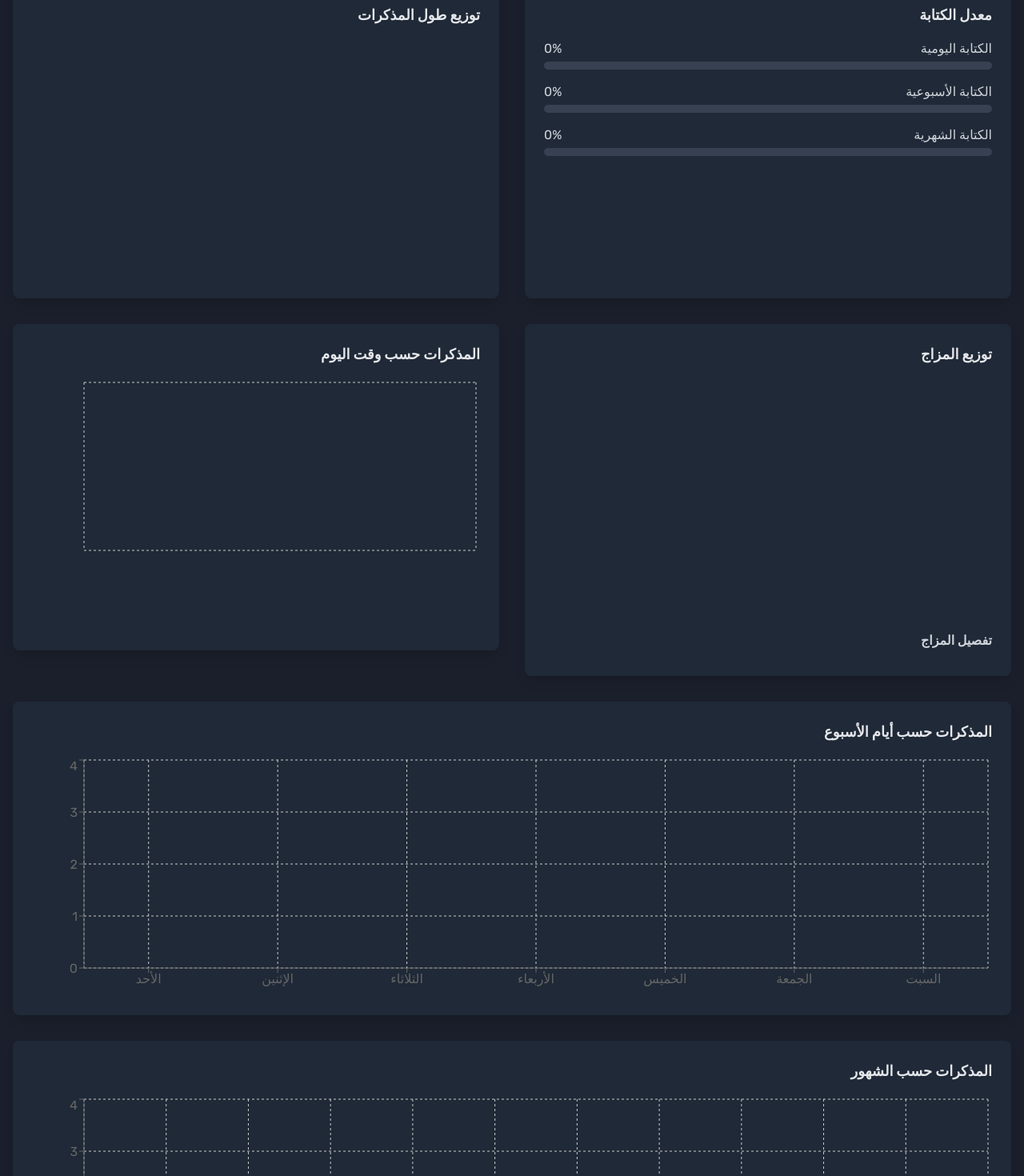
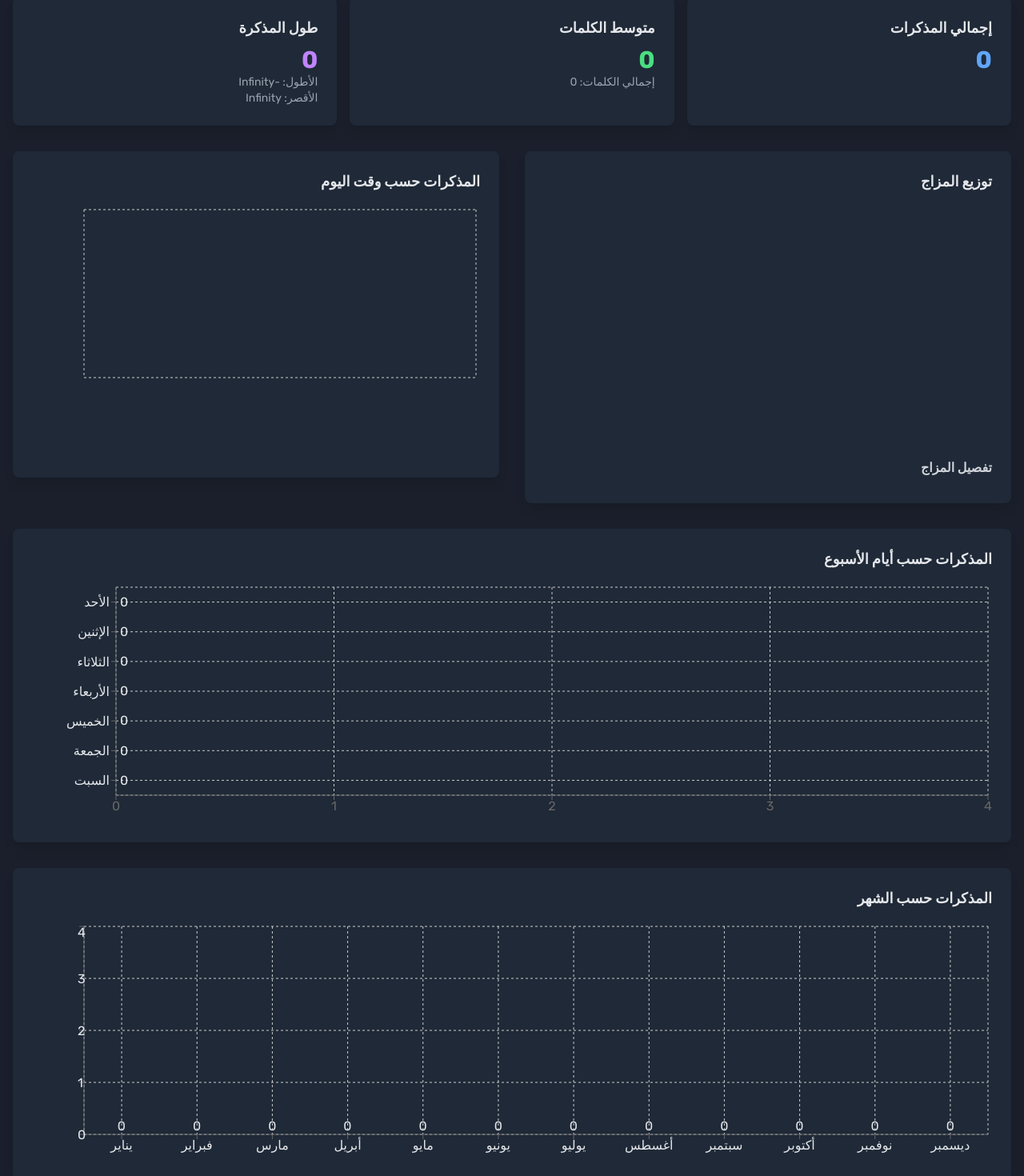
Before and after one commit to Mo3bassia/journal-react-app, a React (Vite) app: page /statistics in a window 1280 px wide. Shown: the part 840-2310 px from the top of the page at 80% size. Built offline with nearby package versions, Linux system fonts and the light colour scheme.

Commit message:
add some edits in Statistics page

```diff
--- a/dev-dist/sw.js
+++ b/dev-dist/sw.js
@@ -85,7 +85,7 @@ define(['./workbox-8cfb3eb5'], (function (workbox) { 'use strict';
     "revision": "3ca0b8505b4bec776b69afdba2768812"
   }, {
     "url": "index.html",
-    "revision": "0.3ka9o6vbkbo"
+    "revision": "0.3rnhksoohi"
   }], {});
   workbox.cleanupOutdatedCaches();
   workbox.registerRoute(new workbox.NavigationRoute(workbox.createHandlerBoundToURL("index.html"), {
--- a/src/components/Navbar.jsx
+++ b/src/components/Navbar.jsx
@@ -7,7 +7,7 @@ function Navbar({ setLanguage, lang, setIsDark }) {
   const [isMenuOpen, setIsMenuOpen] = useState(false);
 
   return (
-    <nav className="py-4 bg-white text-gray-900 dark:bg-[#232936] border-b border-gray-200 dark:border-gray-700 dark:text-white sticky top-0 z-50">
+    <nav className="py-6 bg-white text-gray-900 dark:bg-[#232936] border-b border-gray-200 dark:border-gray-700 dark:text-white sticky top-0 z-50">
       <div className="container mx-auto flex justify-between items-center px-4">
         <h1 className="text-2xl sm:text-3xl md:text-4xl lg:text-5xl font-extrabold leading-tight tracking-tight">
           <Link to="/" className="hover:opacity-80 transition-opacity flex items-center gap-2">
--- a/src/pages/Statistics.jsx
+++ b/src/pages/Statistics.jsx
@@ -1,4 +1,4 @@
-import React, { useEffect } from "react";
+import  { useEffect } from "react";
 import {
   BarChart,
   Bar,
@@ -306,7 +306,8 @@ function Statistics({ notes, lang, isDark, setSelected }) {
   const moodData = notes.reduce((acc, note) => {
     const mood = lang === "en" ? note.moodEn : note.moodAr;
     const emoji = note.emoji;
-    const key = `${emoji} ${mood}`;
+    const moodText = mood ? mood : (lang === "en" ? "Unknown" : "غير معروف");
+    const key = `${emoji} ${moodText}`;
     acc[key] = (acc[key] || 0) + 1;
     return acc;
   }, {});
@@ -337,7 +338,9 @@ function Statistics({ notes, lang, isDark, setSelected }) {
 
   // Calculate categories distribution
   const categoriesCount = notes.reduce((acc, note) => {
-    acc[note.category] = (acc[note.category] || 0) + 1;
+    const category = note.category ? note.category.trim() : '';
+    const categoryName = category === '' ? (lang === 'en' ? 'Unknown' : 'غير معروف') : category;
+    acc[categoryName] = (acc[categoryName] || 0) + 1;
     return acc;
   }, {});
 
@@ -357,8 +360,61 @@ function Statistics({ notes, lang, isDark, setSelected }) {
 
   // Calculate notes status statistics
   const pinnedNotes = notes.filter(note => note.pinned).length;
-  const editedNotes = notes.filter(note => note.lastEditDate !== '').length;
+  const editedNotes = notes.filter(note => note.lastEditDate).length;
   const scheduledNotes = notes.filter(note => note.addedLater).length;
+
+  // Calculate category-mood relationship
+  const categoryMoodRelation = notes.reduce((acc, note) => {
+    const category = note.category ? note.category.trim() : (lang === 'en' ? 'Unknown' : 'غير معروف');
+    const mood = lang === "en" ? note.moodEn : note.moodAr;
+    const moodText = mood ? mood : (lang === "en" ? "Unknown" : "غير معروف");
+    const key = `${category}-${moodText}`;
+
+    if (!acc[key]) {
+      acc[key] = {
+        category,
+        mood: moodText,
+        emoji: note.emoji || '😐',
+        count: 0
+      };
+    }
+
+    acc[key].count++;
+    return acc;
+  }, {});
+
+  // Convert to array and group by category
+  const categoryMoodAnalysis = Object.values(categoryMoodRelation)
+    .reduce((acc, { category, mood, emoji, count }) => {
+      if (!acc[category]) {
+        acc[category] = {
+          category,
+          totalNotes: 0,
+          moods: []
+        };
+      }
+
+      acc[category].totalNotes += count;
+      acc[category].moods.push({
+        mood,
+        emoji,
+        count
+      });
+
+      return acc;
+    }, {});
+
+  // Calculate percentages and sort
+  const sortedAnalysis = Object.values(categoryMoodAnalysis)
+    .map(cat => ({
+      ...cat,
+      moods: cat.moods.map(mood => ({
+        ...mood,
+        percentage: ((mood.count / cat.totalNotes) * 100).toFixed(1)
+      }))
+      .sort((a, b) => b.count - a.count)
+    }))
+    .sort((a, b) => b.totalNotes - a.totalNotes);
 
   return (
     <div className="container opacity-0 animate-fade-in-up mx-auto px-4 py-8 animate-fade-in">
@@ -368,7 +424,7 @@ function Statistics({ notes, lang, isDark, setSelected }) {
           <h3 className="text-lg font-semibold mb-2 text-gray-800 dark:text-gray-200 text-right">
             {lang === "en" ? "Most Active Day" : "أكثر يوم نشاطاً"}
           </h3>
-          <div className="text-xl text-gray-700 dark:text-gray-300 text-right">
+          <div className="text-xl font-bold text-purple-600 dark:text-purple-400 text-right">
             {formatDate(mostActiveDateParts, lang)}
             <div className="text-sm text-gray-600 dark:text-gray-400 mt-1">
               {dayNames[lang][mostActiveDateParts?.day || 0]}
@@ -383,7 +439,7 @@ function Statistics({ notes, lang, isDark, setSelected }) {
           <h3 className="text-lg font-semibold mb-2 text-gray-800 dark:text-gray-200 text-right">
             {lang === "en" ? "Most Active Time" : "أكثر وقت نشاطاً"}
           </h3>
-          <div className="text-xl text-gray-700 dark:text-gray-300 text-right">
+          <div className="text-xl font-bold text-orang-600 dark:text-orange-400 text-right">
             {lang === "en" ? mostProductiveTime.name : mostProductiveTime.name}
             <div className="text-sm text-gray-600 dark:text-gray-400 mt-1">
               {mostProductiveTime.count} {lang === "en" ? "notes" : "مذكرة"}
@@ -395,7 +451,7 @@ function Statistics({ notes, lang, isDark, setSelected }) {
           <h3 className="text-lg font-semibold mb-2 text-gray-800 dark:text-gray-200 text-right">
             {lang === "en" ? "Writing Streak" : "أيام الكتابة المتتالية"}
           </h3>
-          <div className="text-xl text-gray-700 dark:text-gray-300 text-right">
+          <div className="text-xl font-bold text-pink-600 dark:text-pink-400 text-right">
             {currentStreak} {lang === "en" ? "days" : "يوم"}
             <div className="text-sm text-gray-600 dark:text-gray-400 mt-1">
               {lang === "en" ? "Current streak" : "التتابع الحالي"}
@@ -440,7 +496,7 @@ function Statistics({ notes, lang, isDark, setSelected }) {
       </div>
 
       {/* Notes Status */}
-      <div className="grid grid-cols-1 md:grid-cols-3 gap-4 mb-8">
+      <div className="grid grid-cols-1 md:grid-cols-2 gap-4 mb-8">
         <div className="bg-white dark:bg-gray-800 rounded-lg p-6 shadow-lg">
           <h3 className="text-lg font-semibold mb-4 text-gray-800 dark:text-gray-200 text-right">
             {lang === "en" ? "Notes Status" : "حالة المذكرات"}
@@ -466,90 +522,63 @@ function Statistics({ notes, lang, isDark, setSelected }) {
             </div>
           </div>
         </div>
-      </div>
 
-      {/* Writing Frequency and Note Length */}
-      <div className="grid grid-cols-1 md:grid-cols-2 gap-8 mb-8">
-        {/* Writing Frequency */}
+        {/* Mood Distribution */}
         <div className="bg-white dark:bg-gray-800 rounded-lg p-6 shadow-lg">
-          <h3 className="text-lg font-semibold mb-4 text-gray-800 dark:text-gray-200">
-            {lang === "en" ? "Writing Frequency" : "معدل الكتابة"}
+          <h3 className="text-lg font-semibold mb-4 text-gray-800 dark:text-gray-200 text-right">
+            {lang === "en" ? "Most Used Moods" : "المشاعر الأكثر استخداماً"}
           </h3>
           <div className="space-y-4">
-            <div>
-              <div className="flex justify-between mb-1">
-                <span className="text-gray-700 dark:text-gray-300">
-                  {lang === "en" ? "Daily Writing" : "الكتابة اليومية"}
+            {moodChartData.slice(0, 5).map(mood => (
+              <div key={mood.name} className="flex justify-between items-center">
+                <div className="flex items-center gap-2">
+                  <span className="text-gray-600 dark:text-gray-400">
+                    {mood.name}
                   </span>
-                <span className="text-gray-700 dark:text-gray-300">{writingFrequency.daily}%</span>
                 </div>
-              <div className="w-full bg-gray-200 rounded-full h-2.5 dark:bg-gray-700">
-                <div
-                  className="bg-blue-600 h-2.5 rounded-full"
-                  style={{ width: `${writingFrequency.daily}%` }}
-                ></div>
+                <div className="flex items-center gap-2">
+                  <span className="text-gray-400">({mood.percentage}%)</span>
+                  <span className="bg-blue-500 dark:bg-blue-600 text-white px-2 py-1 rounded-md">
+                    {mood.value}
+                  </span>
                 </div>
               </div>
-            <div>
-              <div className="flex justify-between mb-1">
-                <span className="text-gray-700 dark:text-gray-300">
-                  {lang === "en" ? "Weekly Writing" : "الكتابة الأسبوعية"}
-                </span>
-                <span className="text-gray-700 dark:text-gray-300">{writingFrequency.weekly}%</span>
-              </div>
-              <div className="w-full bg-gray-200 rounded-full h-2.5 dark:bg-gray-700">
-                <div
-                  className="bg-green-600 h-2.5 rounded-full"
-                  style={{ width: `${Math.min(writingFrequency.weekly, 100)}%` }}
-                ></div>
-              </div>
-            </div>
-            <div>
-              <div className="flex justify-between mb-1">
-                <span className="text-gray-700 dark:text-gray-300">
-                  {lang === "en" ? "Monthly Writing" : "الكتابة الشهرية"}
-                </span>
-                <span className="text-gray-700 dark:text-gray-300">{writingFrequency.monthly}%</span>
-              </div>
-              <div className="w-full bg-gray-200 rounded-full h-2.5 dark:bg-gray-700">
-                <div
-                  className="bg-purple-600 h-2.5 rounded-full"
-                  style={{ width: `${Math.min(writingFrequency.monthly, 100)}%` }}
-                ></div>
-              </div>
+            ))}
           </div>
         </div>
       </div>
 
-        {/* Note Length Distribution */}
+      {/* Most Productive Time */}
+      <div className="grid grid-cols-1 md:grid-cols-3 gap-4 mb-8">
         <div className="bg-white dark:bg-gray-800 rounded-lg p-6 shadow-lg">
-          <h3 className="text-lg font-semibold mb-4 text-gray-800 dark:text-gray-200">
-            {lang === "en" ? "Note Length Distribution" : "توزيع طول المذكرات"}
+          <h3 className="text-lg font-semibold mb-2 text-gray-800 dark:text-gray-200">
+            {lang === "en" ? "Total Notes" : "إجمالي المذكرات"}
           </h3>
-          <div className="h-[300px] dir-ltr" style={{ direction: 'ltr' }}>
-            <ResponsiveContainer width="100%" height="100%">
-              <PieChart>
-                <Pie
-                  data={noteLengthDistribution}
-                  cx="50%"
-                  cy="50%"
-                  outerRadius={80}
-                  fill="#8884d8"
-                  dataKey="value"
-                  label={({ name, value, percent }) =>
-                    `${name} (${value}, ${(percent * 100).toFixed(1)}%)`
-                  }
-                >
-                  {noteLengthDistribution.map((entry, index) => (
-                    <Cell
-                      key={`cell-${index}`}
-                      fill={['#3b82f6', '#10b981', '#8b5cf6'][index]}
-                    />
-                  ))}
-                </Pie>
-                <Tooltip />
-              </PieChart>
-            </ResponsiveContainer>
+          <p className="text-3xl font-bold text-blue-600 dark:text-blue-400">
+            {totalNotes}
+          </p>
+        </div>
+        <div className="bg-white dark:bg-gray-800 rounded-lg p-6 shadow-lg">
+          <h3 className="text-lg font-semibold mb-2 text-gray-800 dark:text-gray-200">
+            {lang === "en" ? "Average Words" : "متوسط الكلمات"}
+          </h3>
+          <p className="text-3xl font-bold text-green-600 dark:text-green-400">
+            {averageWords}
+          </p>
+          <p className="text-sm text-gray-600 dark:text-gray-400">
+            {lang === "en" ? "Total Words: " : "إجمالي الكلمات: "}{totalWords}
+          </p>
+        </div>
+        <div className="bg-white dark:bg-gray-800 rounded-lg p-6 shadow-lg">
+          <h3 className="text-lg font-semibold mb-2 text-gray-800 dark:text-gray-200">
+            {lang === "en" ? "Note Length" : "طول المذكرة"}
+          </h3>
+          <p className="text-3xl font-bold text-purple-600 dark:text-purple-400">
+            {averageLength}
+          </p>
+          <div className="text-sm text-gray-600 dark:text-gray-400">
+            <p>{lang === "en" ? "Longest: " : "الأطول: "}{longestNote}</p>
+            <p>{lang === "en" ? "Shortest: " : "الأقصر: "}{shortestNote}</p>
           </div>
         </div>
       </div>
@@ -590,12 +619,12 @@ function Statistics({ notes, lang, isDark, setSelected }) {
               {lang === "en" ? "Mood Breakdown" : "تفصيل المزاج"}
             </h4>
             <div className="space-y-2">
-              {moodChartData.map((mood, index) => (
-                <div key={index} className="flex justify-between items-center">
-                  <span className="text-gray-600 dark:text-gray-400">{mood.name}</span>
+              {moodChartData.map((mood, index) =>
+                  {return <div key={index} className="flex justify-between items-center">
+                    <span className="text-gray-600 dark:text-gray-400">{mood.name || "غير معروف"}</span>
                     <span className="text-gray-600 dark:text-gray-400">{mood.value} ({mood.percentage}%)</span>
-                </div>
-              ))}
+                  </div>}
+                )}
             </div>
           </div>
         </div>
@@ -654,36 +683,75 @@ function Statistics({ notes, lang, isDark, setSelected }) {
         </h3>
         <div style={{ direction: 'ltr' }}>
           <ResponsiveContainer width="100%" height={300}>
-            <BarChart data={dayChartData}>
+            <BarChart data={dayChartData} layout="vertical">
               <CartesianGrid strokeDasharray="3 3" />
-              <XAxis dataKey="name" />
-              <YAxis />
-              <Tooltip />
-              <Bar dataKey="count" fill="#0088FE" />
+              <XAxis type="number" />
+              <YAxis
+                dataKey="name"
+                type="category"
+                width={100}
+                tick={{ fill: isDark ? '#e5e7eb' : '#374151' }}
+              />
+              <Tooltip
+                contentStyle={{
+                  backgroundColor: isDark ? '#1f2937' : '#ffffff',
+                  border: 'none',
+                  borderRadius: '0.5rem',
+                  color: isDark ? '#e5e7eb' : '#374151'
+                }}
+              />
+              <Bar
+                dataKey="count"
+                fill={isDark ? '#3b82f6' : '#2563eb'}
+                radius={[0, 4, 4, 0]}
+              >
+                <LabelList
+                  dataKey="count"
+                  position="right"
+                  fill={isDark ? '#e5e7eb' : '#374151'}
+                />
+              </Bar>
             </BarChart>
           </ResponsiveContainer>
         </div>
       </div>
 
-      {/* Notes by Month */}
-      <div className="bg-white dark:bg-gray-800 rounded-lg p-6 shadow-lg">
-        <h3 className="text-lg font-semibold mb-4 text-gray-800 dark:text-gray-200">
-          {lang === "en" ? "Notes by Month" : "المذكرات حسب الشهور"}
+      {/* Monthly Distribution */}
+      <div className="bg-white dark:bg-gray-800 rounded-lg p-6 shadow-lg mb-8">
+        <h3 className="text-lg font-semibold mb-4 text-gray-800 dark:text-gray-200 text-right">
+          {lang === "en" ? "Notes by Month" : "المذكرات حسب الشهر"}
         </h3>
-        <div style={{ direction: 'ltr' }}>
-          <ResponsiveContainer width="100%" height={300}>
-            <LineChart data={monthChartData}>
+        <div className="h-[300px]">
+          <ResponsiveContainer width="100%" height="100%">
+            <BarChart data={monthChartData}>
               <CartesianGrid strokeDasharray="3 3" />
-              <XAxis dataKey="name" />
-              <YAxis />
-              <Tooltip />
-              <Line
-                type="monotone"
+              <XAxis
+                dataKey="name"
+                tick={{ fill: isDark ? '#e5e7eb' : '#374151' }}
+              />
+              <YAxis
+                tick={{ fill: isDark ? '#e5e7eb' : '#374151' }}
+              />
+              <Tooltip
+                contentStyle={{
+                  backgroundColor: isDark ? '#1f2937' : '#ffffff',
+                  border: 'none',
+                  borderRadius: '0.5rem',
+                  color: isDark ? '#e5e7eb' : '#374151'
+                }}
+              />
+              <Bar
                 dataKey="count"
-                stroke="#00C49F"
-                strokeWidth={2}
+                fill={isDark ? '#3b82f6' : '#2563eb'}
+                radius={[4, 4, 0, 0]}
+              >
+                <LabelList
+                  dataKey="count"
+                  position="top"
+                  fill={isDark ? '#e5e7eb' : '#374151'}
                 />
-            </LineChart>
+              </Bar>
+            </BarChart>
           </ResponsiveContainer>
         </div>
       </div>
@@ -698,7 +766,7 @@ function Statistics({ notes, lang, isDark, setSelected }) {
           <div className="space-y-5">
             {categoriesData.map((category) => (
               <div key={category.name} className="mb-4">
-                <div className="flex justify-between items-center mb-2">
+                <div className="flex justify-between mb-2">
                   <span className="text-base text-gray-700 dark:text-gray-300">
                     {category.name}
                   </span>
@@ -749,6 +817,43 @@ function Statistics({ notes, lang, isDark, setSelected }) {
         </div>
       </div>
 
+      {/* Category-Mood Relationship */}
+      <div className="bg-white dark:bg-gray-800 rounded-lg p-6 shadow-lg mb-8">
+        <h3 className="text-lg font-semibold mb-4 text-gray-800 dark:text-gray-200 text-right">
+          {lang === "en" ? "Category & Mood Analysis" : "تحليل التصنيفات والمشاعر"}
+        </h3>
+        <div className="space-y-6">
+          {sortedAnalysis.map(({ category, totalNotes, moods }) => (
+            <div key={category} className="border-b dark:border-gray-700 last:border-0 pb-4 last:pb-0">
+              <div className="flex justify-between items-center mb-3">
+                <span className="text-lg font-medium text-gray-800 dark:text-gray-200">
+                  {category}
+                </span>
+                <span className="text-sm text-gray-500 dark:text-gray-400">
+                  {totalNotes} {lang === "en" ? "notes" : "مذكرة"}
+                </span>
+              </div>
+              <div className="grid grid-cols-1 sm:grid-cols-2 gap-2">
+                {moods.map(({ mood, emoji, count, percentage }) => (
+                  <div key={`${category}-${mood}`} className="flex justify-between items-center bg-gray-50 dark:bg-gray-700/50 p-2 rounded-lg">
+                    <div className="flex items-center gap-2">
+                      <span className="text-xl">{emoji}</span>
+                      <span className="text-gray-600 dark:text-gray-400">{mood}</span>
+                    </div>
+                    <div className="flex items-center gap-2">
+                      <span className="text-gray-400">({percentage}%)</span>
+                      <span className="bg-blue-500 dark:bg-blue-600 text-white px-2 py-1 rounded-md">
+                        {count}
+                      </span>
+                    </div>
+                  </div>
+                ))}
+              </div>
+            </div>
+          ))}
+        </div>
+      </div>
+
       {/* Total Stats */}
       <div className="grid grid-cols-1 md:grid-cols-3 gap-6 mb-8">
         <div className="bg-white dark:bg-gray-800 rounded-lg px-6 py-8 shadow-lg">
```
Lines whose indentation alone changed are shown as unchanged.
